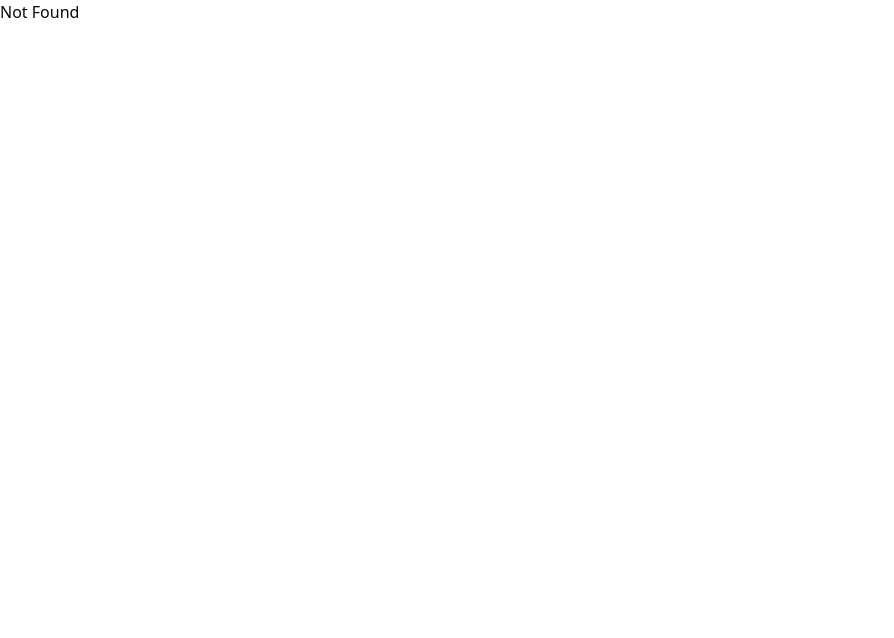
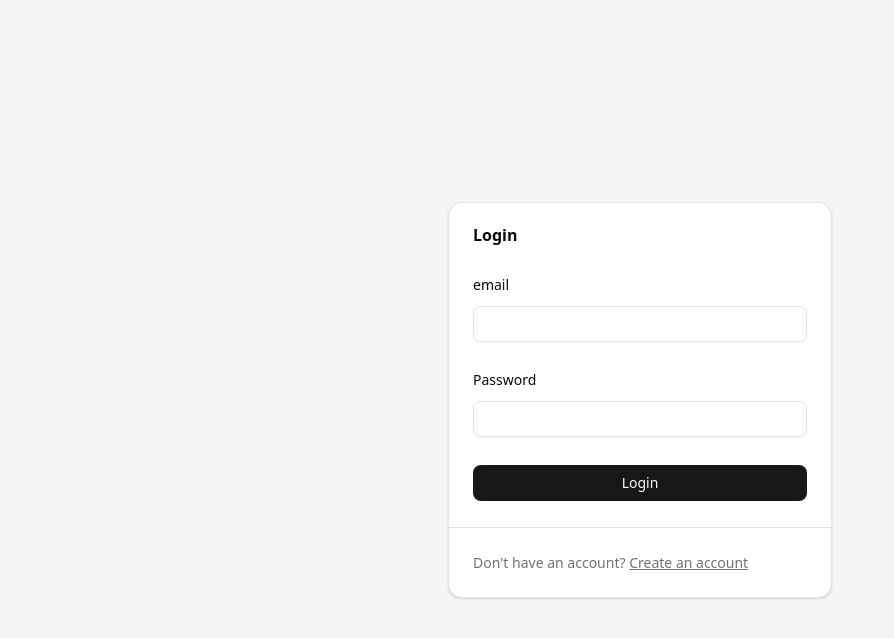
Before and after one commit to HammasShahid/shorteer-ui-web, a React (Vite) app: page /login in a window 1280 px wide. Shown: the top 638 px of the page, without its empty margins (0-894 px from the left). Built offline with nearby package versions, Linux system fonts and the light colour scheme.

Commit message:
create user login form

```diff
--- a/src/routeTree.gen.ts
+++ b/src/routeTree.gen.ts
@@ -12,6 +12,7 @@ import { Route as rootRouteImport } from './routes/__root'
 import { Route as authRouteRouteImport } from './routes/(auth)/route'
 import { Route as publicIndexRouteImport } from './routes/(public)/index'
 import { Route as authRegisterRouteImport } from './routes/(auth)/register'
+import { Route as authLoginRouteImport } from './routes/(auth)/login'
 
 const authRouteRoute = authRouteRouteImport.update({
   id: '/(auth)',
@@ -27,27 +28,40 @@ const authRegisterRoute = authRegisterRouteImport.update({
   path: '/register',
   getParentRoute: () => authRouteRoute,
 } as any)
+const authLoginRoute = authLoginRouteImport.update({
+  id: '/login',
+  path: '/login',
+  getParentRoute: () => authRouteRoute,
+} as any)
 
 export interface FileRoutesByFullPath {
+  '/login': typeof authLoginRoute
   '/register': typeof authRegisterRoute
   '/': typeof publicIndexRoute
 }
 export interface FileRoutesByTo {
+  '/login': typeof authLoginRoute
   '/register': typeof authRegisterRoute
   '/': typeof publicIndexRoute
 }
 export interface FileRoutesById {
   __root__: typeof rootRouteImport
   '/(auth)': typeof authRouteRouteWithChildren
+  '/(auth)/login': typeof authLoginRoute
   '/(auth)/register': typeof authRegisterRoute
   '/(public)/': typeof publicIndexRoute
 }
 export interface FileRouteTypes {
   fileRoutesByFullPath: FileRoutesByFullPath
-  fullPaths: '/register' | '/'
+  fullPaths: '/login' | '/register' | '/'
   fileRoutesByTo: FileRoutesByTo
-  to: '/register' | '/'
-  id: '__root__' | '/(auth)' | '/(auth)/register' | '/(public)/'
+  to: '/login' | '/register' | '/'
+  id:
+    | '__root__'
+    | '/(auth)'
+    | '/(auth)/login'
+    | '/(auth)/register'
+    | '/(public)/'
   fileRoutesById: FileRoutesById
 }
 export interface RootRouteChildren {
@@ -78,14 +92,23 @@ declare module '@tanstack/react-router' {
       preLoaderRoute: typeof authRegisterRouteImport
       parentRoute: typeof authRouteRoute
     }
+    '/(auth)/login': {
+      id: '/(auth)/login'
+      path: '/login'
+      fullPath: '/login'
+      preLoaderRoute: typeof authLoginRouteImport
+      parentRoute: typeof authRouteRoute
+    }
   }
 }
 
 interface authRouteRouteChildren {
+  authLoginRoute: typeof authLoginRoute
   authRegisterRoute: typeof authRegisterRoute
 }
 
 const authRouteRouteChildren: authRouteRouteChildren = {
+  authLoginRoute: authLoginRoute,
   authRegisterRoute: authRegisterRoute,
 }
 
--- /dev/null
+++ b/src/routes/(auth)/login.tsx
@@ -0,0 +1,68 @@
+import { createFileRoute, Link } from "@tanstack/react-router";
+import {
+  Card,
+  CardContent,
+  CardFooter,
+  CardHeader,
+  CardTitle,
+} from "@/components/ui/card.tsx";
+import { FieldGroup, FieldSeparator } from "@/components/ui/field.tsx";
+import { FormInput } from "@/components/form.tsx";
+import { Button } from "@/components/ui/button.tsx";
+import { useForm } from "react-hook-form";
+import z from "zod";
+import { zodResolver } from "@hookform/resolvers/zod";
+import { LoginSchema } from "@/schemas";
+
+export const Route = createFileRoute("/(auth)/login")({
+  component: LoginComponent,
+});
+
+function LoginComponent() {
+  const form = useForm<z.infer<typeof LoginSchema>>({
+    resolver: zodResolver(LoginSchema),
+    mode: "onChange",
+  });
+
+  const onSubmit = (data: z.infer<typeof LoginSchema>) => {
+
+  };
+
+  return (
+    <Card className="w-full max-w-sm">
+      <CardHeader>
+        <CardTitle>Login</CardTitle>
+      </CardHeader>
+      <CardContent>
+        <form id="register-user-form" onSubmit={form.handleSubmit(onSubmit)}>
+          <FieldGroup>
+            <FormInput name="email" label="email" control={form.control} />
+            <FormInput
+              name="password"
+              label="Password"
+              control={form.control}
+            />
+
+            <Button
+              type="submit"
+              form="register-user-form"
+              className="w-full cursor-pointer"
+              disabled={form.formState.isSubmitting}
+            >
+              Login
+            </Button>
+          </FieldGroup>
+        </form>
+      </CardContent>
+      <FieldSeparator />
+      <CardFooter>
+        <p className="text-muted-foreground text-center text-sm">
+          Don't have an account?{" "}
+          <Link to="/register" className="underline">
+            Create an account
+          </Link>
+        </p>
+      </CardFooter>
+    </Card>
+  );
+}
--- a/src/routes/__root.tsx
+++ b/src/routes/__root.tsx
@@ -1,12 +1,10 @@
 import { createRootRoute, Outlet } from "@tanstack/react-router";
-// import { TanStackRouterDevtools } from "@tanstack/react-router-devtools";
+import { TanStackRouterDevtools } from "@tanstack/react-router-devtools";
 
-// const RootLayout = () => (
-//   <>
-//     <Outlet />
-//     <TanStackRouterDevtools />
-//   </>
-// );
-
-const RootLayout = () => <Outlet />;
+const RootLayout = () => (
+  <>
+    <Outlet />
+    <TanStackRouterDevtools />
+  </>
+);
 export const Route = createRootRoute({ component: RootLayout });
--- a/src/schemas/index.ts
+++ b/src/schemas/index.ts
@@ -1 +1,2 @@
 export { RegisterUserSchema } from "./register-user-schema.ts";
+export { LoginSchema } from "./login-schema.tsx";
--- /dev/null
+++ b/src/schemas/login-schema.tsx
@@ -0,0 +1,6 @@
+import z from "zod";
+
+export const LoginSchema = z.object({
+  email: z.email(),
+  password: z.string().min(1, "Please provide a password"),
+});
```
Also changed, not shown: src/routes/(public)/index.tsx (+4 -4 lines).
